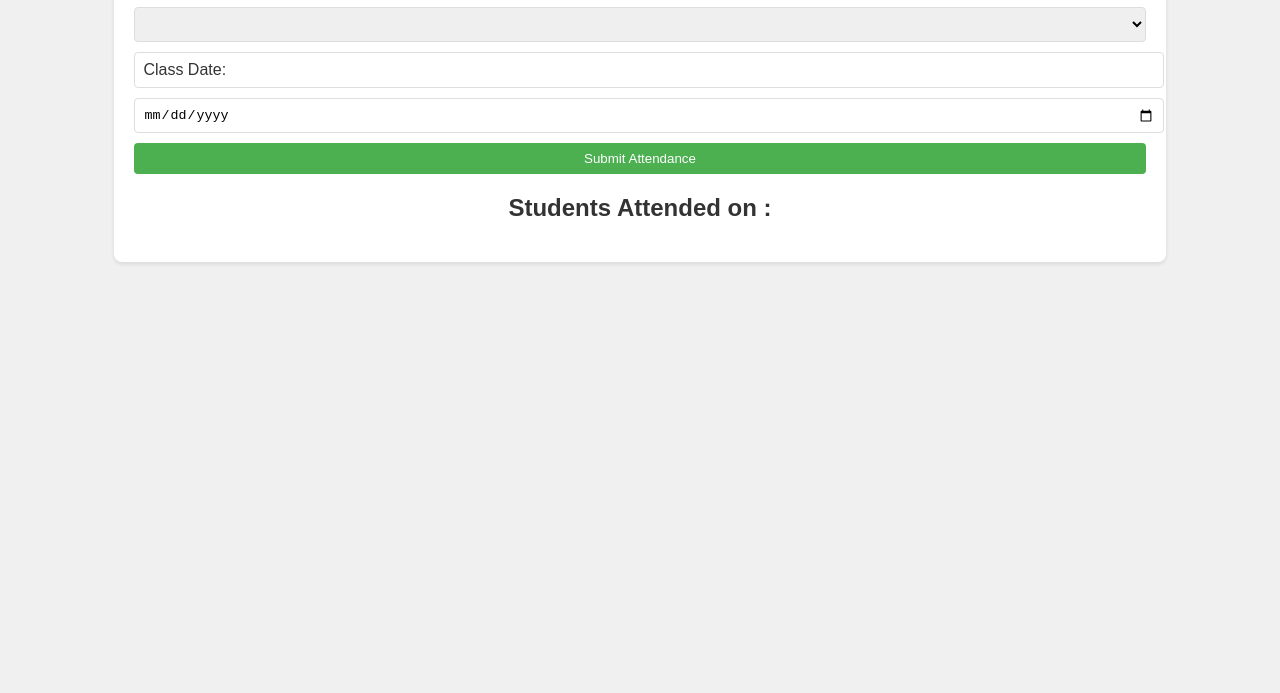
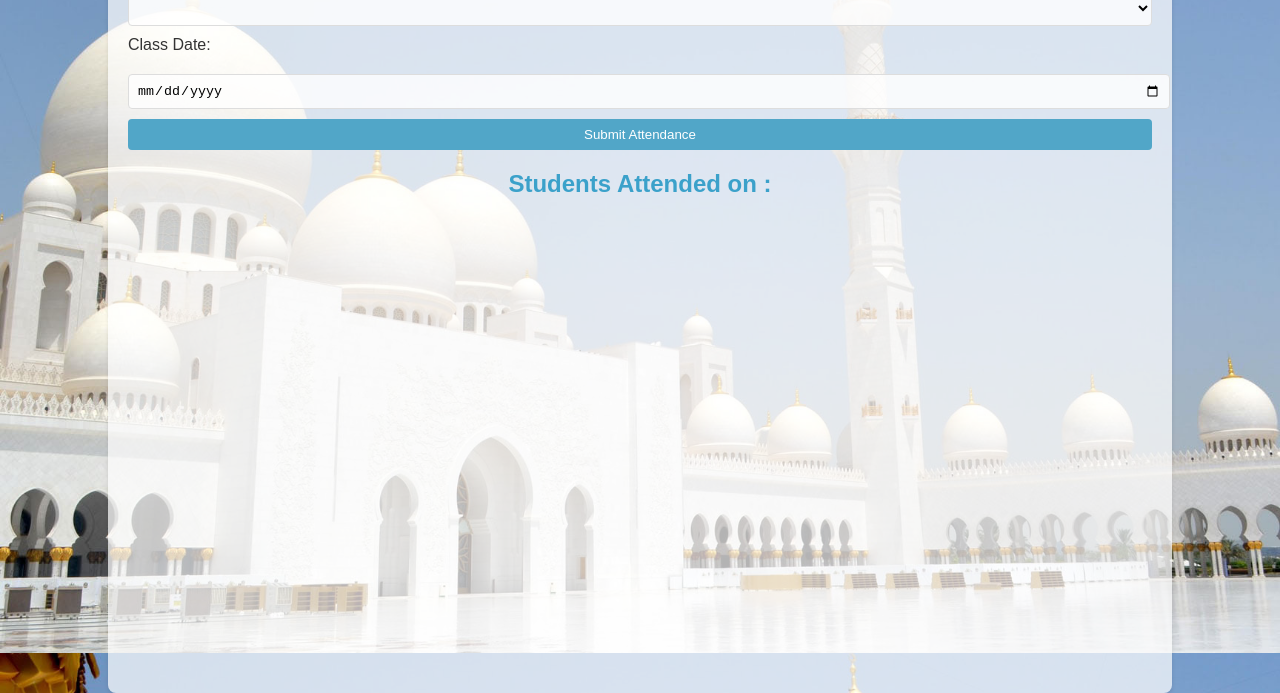
Before and after one commit to AlexandraLHeureuxECE/assignment-3-group25, a plain HTML site: page client/MentorDash/attendance.html in a window 1280 px wide. Shown: the part 147-840 px from the top of the page. Before the commit the page ends 800 px from the top, so only its background shows below. Drawn offline with Linux system fonts and the light colour scheme.

Commit message:
Attendance Html

```diff
--- a/client/MentorDash/attendance.html
+++ b/client/MentorDash/attendance.html
@@ -5,68 +5,79 @@
     <meta charset="UTF-8">
     <title>Attendance Management System</title>
     <style>
+        html, body {
+            height: 100%;
+            margin: 0;
+            padding: 0;
+            background-image: url('../bg.jpg'); /* Replace with your image URL */
+            background-size: cover;
+            background-position: center;
+            background-repeat: no-repeat;
+            background-attachment: fixed; /* Background image will not scroll with the page */
+        }
         body {
             font-family: Arial, sans-serif;
-            background-color: #f0f0f0;
+            color: #333;
+            overflow-x: hidden; /* Prevent horizontal scrollbar */
+        }
+        .container {
+            width: 80%;
+            margin: auto;
+            padding: 20px;
+            background-color: rgba(255, 255, 255, 0.7); /* Semi-transparent white */
+            border-radius: 8px;
+            box-shadow: 0 2px 4px rgba(0,0,0,0.1);
+            min-height: 100vh; /* Minimum height to fill the viewport */
+        }
+        h1, h2 {
+            text-align: center;
+            color: #1c94c3d7; /* Sky blue */
+        }
+        label {
+            display: block;
+            margin-bottom: 20px; /* Increase the margin between labels and select elements */
             color: #333;
         }
-
-        .container {
-            width: 80%;
-            margin: 0 auto;
-            padding: 20px;
-            background-color: #fff;
-            border-radius: 8px;
-            box-shadow: 0 2px 4px rgba(0, 0, 0, 0.1);
-        }
-
-        h1,
-        h2 {
-            text-align: center;
-        }
-
-        label,
-        select,
-        input[type="date"],
-        button {
+        select, input[type="date"], button {
             display: block;
-            width: 100%;
+            width: 100%; /* Make sure the dropdowns are the same length */
             padding: 8px;
-            margin-bottom: 10px;
+            margin-bottom: 10px; /* Increase the margin between dropdowns */
             border-radius: 4px;
             border: 1px solid #ddd;
+            background: rgba(255, 255, 255, 0.8);
         }
-
         button {
-            background-color: #4CAF50;
+            background-color: hsl(197, 52%, 55%); /* Sky blue */
             color: white;
             border: none;
             cursor: pointer;
+            transition: background-color 0.3s;
         }
-
         button:hover {
-            background-color: #45a049;
+            background-color: #1581a5d1; /* Darker shade of sky blue */
         }
-
         .student-checkbox {
             display: flex;
             align-items: center;
-            margin-bottom: 5px;
+            margin-bottom: 15px;
         }
-
+        .student-checkbox label {
+            flex-grow: 1;
+        }
         .student-checkbox input[type="checkbox"] {
+            width: 20px;
             margin-right: 10px;
         }
-
         #attendanceListContainer {
             margin-top: 20px;
         }
-
         #attendanceListContainer ul {
             list-style-type: none;
             padding: 0;
         }
     </style>
+
 </head>
 
 <body>
```
